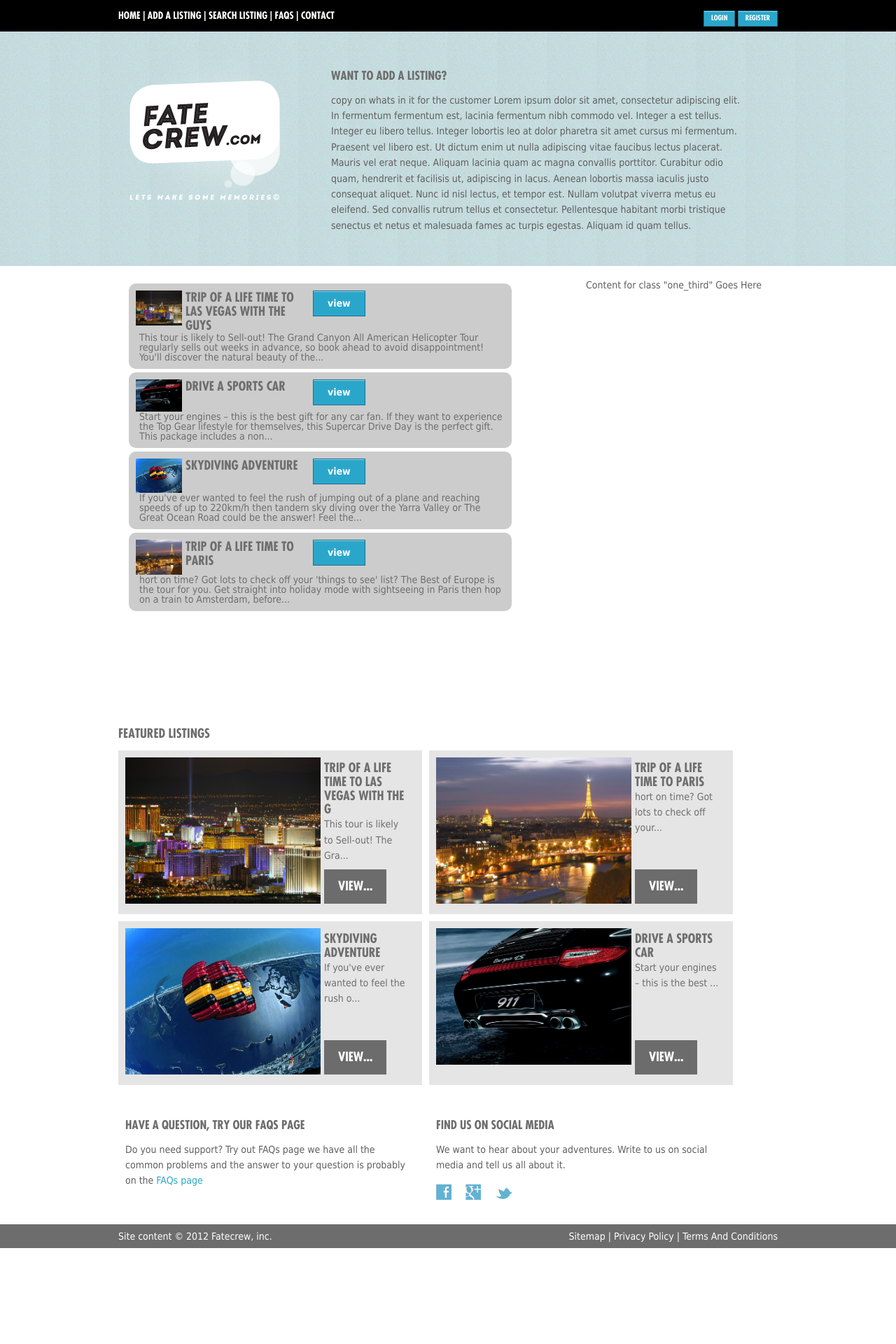
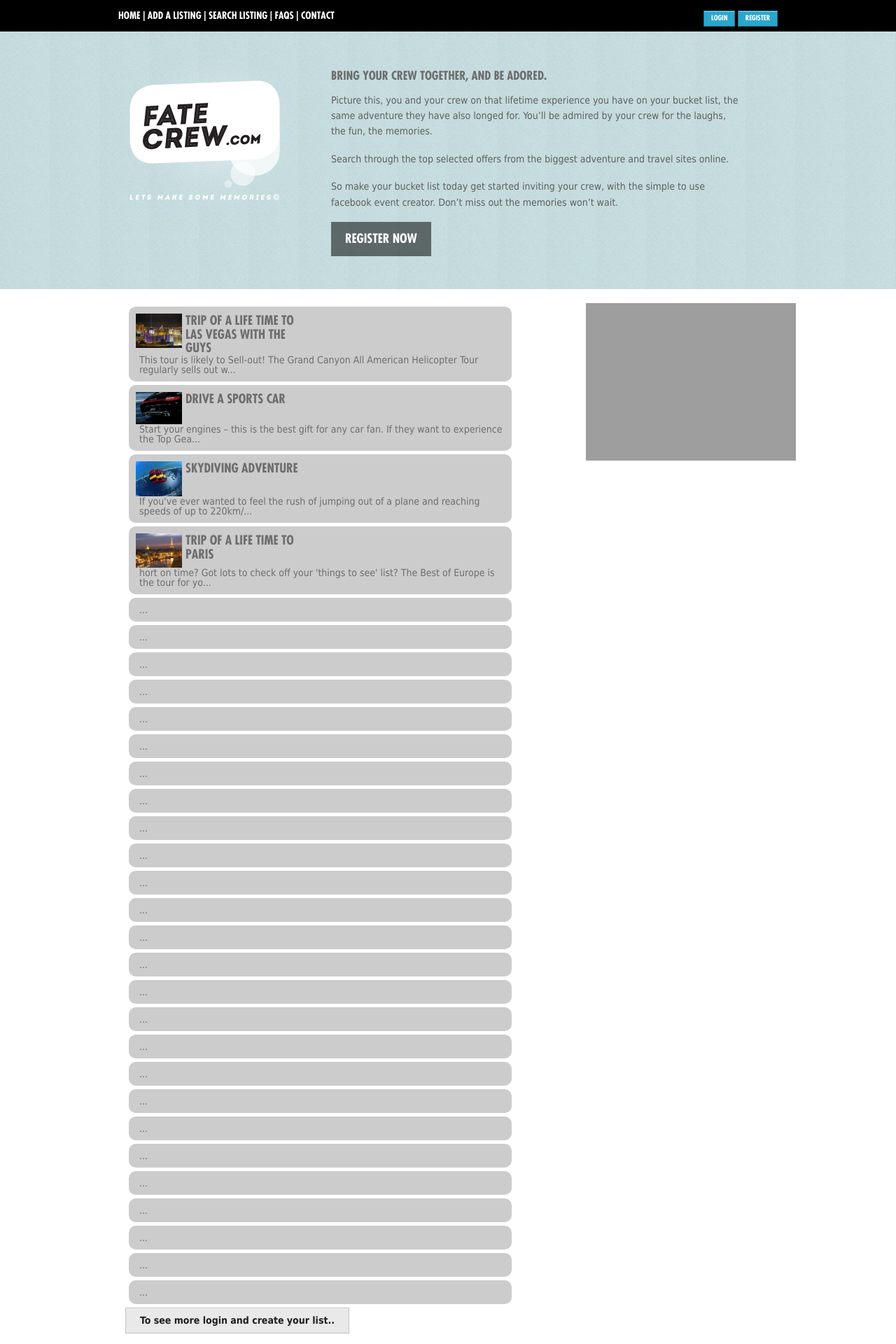
Before and after one commit to chrisevansau/production.fatecrew, a CodeIgniter app: page /listings in a window 1280 px wide. Shown: the top 1920 px of the page at 70% size. Before the commit the page ends 1783 px from the top, so only its background shows below. Run offline with CodeIgniter, Linux system fonts and the light colour scheme; data comes from the database, SQL or seed files in the repository; data that the repository does not hold is empty; some libraries are stand-ins or nearby versions; grey boxes are pictures that could not be loaded.

Commit message:
finished off the search page for the non logged in user

```diff
--- a/application/views/mylist/searchlistings.php
+++ b/application/views/mylist/searchlistings.php
@@ -5,10 +5,18 @@
  			<img src="../../../images/logo.png" width="232" height="225" />
  		</div>
  		<div class="two_third">
-			<h3>
-				want to add a listing?
-			</h3>
-			<p>copy on whats in it for the customer Lorem ipsum dolor sit amet, consectetur adipiscing elit. In fermentum fermentum est, lacinia fermentum nibh commodo vel. Integer a est tellus. Integer eu libero tellus. Integer lobortis leo at dolor pharetra sit amet cursus mi fermentum. Praesent vel libero est. Ut dictum enim ut nulla adipiscing vitae faucibus lectus placerat. Mauris vel erat neque. Aliquam lacinia quam ac magna convallis porttitor. Curabitur odio quam, hendrerit et facilisis ut, adipiscing in lacus. Aenean lobortis massa iaculis justo consequat aliquet. Nunc id nisl lectus, et tempor est. Nullam volutpat viverra metus eu eleifend. Sed convallis rutrum tellus et consectetur. Pellentesque habitant morbi tristique senectus et netus et malesuada fames ac turpis egestas. Aliquam id quam tellus. </p>
+			<h3>Bring your crew together, and be adored.</h3>
+  <p>
+  Picture this, you and your crew on that lifetime experience you have on your bucket list, the same adventure they have also longed for. You’ll be admired by your crew for the laughs, the fun, the memories.
+</p>
+  <p>
+Search through the top selected offers from the biggest adventure and travel sites online.
+</p>
+  <p>
+So make your bucket list today get started inviting your crew, with the simple to use facebook event creator. Don’t miss out the memories won’t wait.
+</p>
+<p>
+  <a class="black_button" href="/login">Register Now</a></p>
 		</div>
 	</div>
 </div>
@@ -17,21 +25,21 @@
   <div class="contnet">
   <div class="two_third">
 
-  <? for($i=0;$i<count($listings);$i++){?>
+  <? for($i=0;$i<30;$i++){?>
 
-<div class="full_row_listing">
+<a href="/deal/<?=$listings[$i]['slug']?>" class="full_row_listing">
 <img src="<?=$listings[$i]['image']?>" width="66" />
 <div class="title"><h2><?=substr($listings[$i]['bucket_list_name'],0,50)?></h2></div>
-<div class="desc"><?=substr($listings[$i]['desc'],0,200)?>...</div>
-
-<?=anchor("/deal/". $listings[$i]['slug'], "view", "class='button'")?>
-</div>
+<div class="desc float_desc"><?=substr($listings[$i]['desc'],0,100)?>...</div>
+</a>
 
 <? }?>
+<?=anchor("/login" , "To see more login and create your list..", "class='button secondary'")?>
 
   </div>
   <div class="one_third">
-    <div class="ad">Content for  class "one_third" Goes Here</div>
+   <div class="ad"><a href="http://www.kqzyfj.com/click-7554568-11848784" target="_top">
+<img src="http://www.ftjcfx.com/image-7554568-11848784" width="400" height="600" alt="" border="0"/></a></div>
   </div>
   <div class="clear">&nbsp;</div>
   </div>
```
